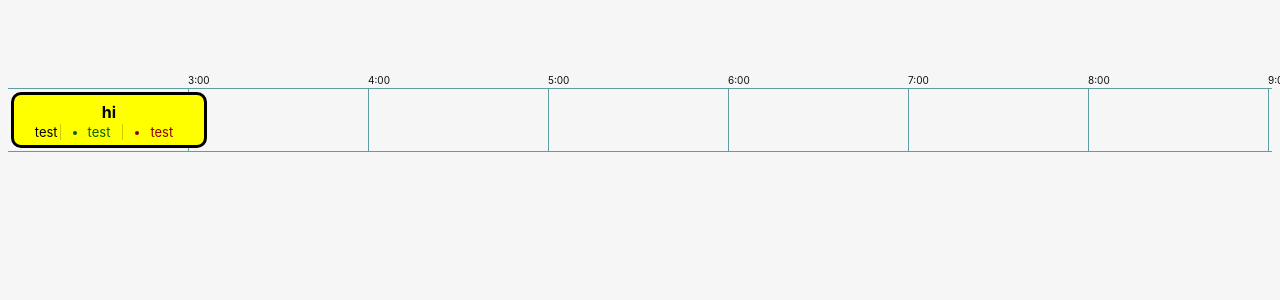
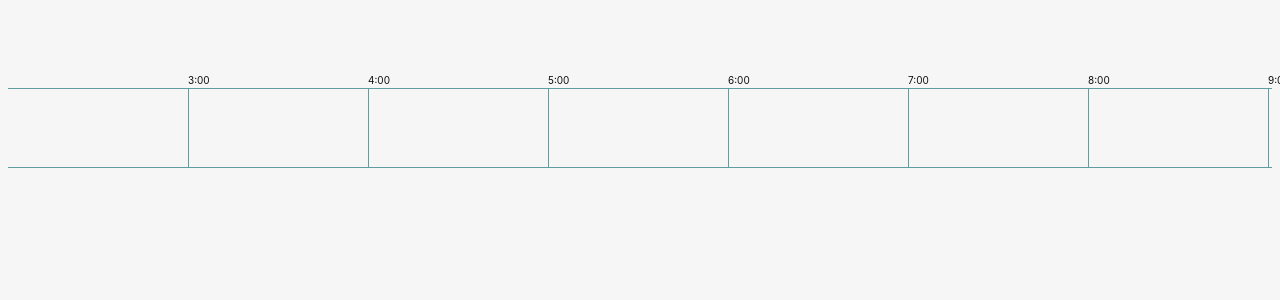
Before and after one commit to AlekseyPanas/StorageTree, a React (Vite) app in the folder inventory_manager/: page / in a window 1280 px wide. Shown: the top 300 px of the page. Built offline with nearby package versions, Linux system fonts and the light colour scheme.

Commit message:
data-adaptive goals

```diff
--- a/inventory_manager/src/components/Timeline.tsx
+++ b/inventory_manager/src/components/Timeline.tsx
@@ -1,6 +1,6 @@
 import "../styles/Timeline.css"
 import GoalBlock from "./GoalBlock";
-import {useEffect, useRef, useState} from "react";
+import {createRef, useEffect, useRef, useState} from "react";
 import {i} from "@tauri-apps/api/fs-6ad2a328";
 import {d} from "@tauri-apps/api/http-43c39402";
 
@@ -76,9 +76,9 @@ function fetchRecurrenceData(): RecurrenceDat[] {
         },
         success: ["+5B", "Cake"],
         failure: ["-6B / hr, +1B / hr"],
-        startTime: new Date(2024, 7, 15, 5, 30, 3),
-        goalLengthSeconds: 108000,  // seconds
-        goalSpawnInterval: 201600,  // seconds
+        startTime: new Date(2024, 7, 12, 5, 30, 3),
+        goalLengthSeconds: 108000 / 2,  // seconds
+        goalSpawnInterval: 201600 / 2,  // seconds
         isDraft: false
     }];
 }
@@ -100,20 +100,24 @@ function Timeline() {
         }]]
     });
 
-    let parentRefs = timelineStruct.rows.map((goals, i) => (
-        useRef(null)
-    ));
-    let childRefs = timelineStruct.rows.map((goals, i) => (
-        goals.map((goal, j) => (
-            useRef(null)
-        ))
-    ));
+    let parentRefs = useRef([]);
+    let childRefs = useRef([]);
+    updateChildAndParentRefArrays();
 
     let containerRef = useRef(null);
     let [containerWidth, setContainerWidth] = useState(0);
 
     let dragPosRecord = useRef(0);
     let isDragging = useRef(false);
+
+    function updateChildAndParentRefArrays() {
+        parentRefs.current = timelineStruct.rows.map((goals, i) => null);
+        childRefs.current = timelineStruct.rows.map((goals, i) => (
+            goals.map((goal, j) => null)
+        ));
+        //console.log(childRefs, parentRefs);
+        console.log("1");
+    }
 
     /**
      * Fetches data from backend and sets it to state variables
@@ -147,11 +151,13 @@ function Timeline() {
 
     /**
      * Given the start date epoch of the latest goal generated from the recurrence rec,
-     * return a list of parsed ghost goals ready for timeline use ending before the given date
+     * return a list of parsed ghost goals ready for timeline use ending before the given date.
+     * if latestGeneratedEpoch = 0, then assume recurrence has not yet spawned any goals
      */
     function generateGhostRecurrenceGoals(latestGeneratedEpoch: number, before: Date, rec: RecurrenceDat): ParsedGoal[] {
         let ghostGoals = [];
-        for (let i = latestGeneratedEpoch + rec.goalSpawnInterval; i <= before.getTime(); i += rec.goalSpawnInterval) {
+        let start = latestGeneratedEpoch === 0 ? rec.startTime.getTime() : latestGeneratedEpoch + (rec.goalSpawnInterval * 1000);
+        for (let i = start; i <= before.getTime(); i += rec.goalSpawnInterval * 1000) {
             ghostGoals.push({
                 title: rec.title,
                 criteria: getParsedCriteria(rec.criteria),
@@ -202,21 +208,21 @@ function Timeline() {
      * Update height of rows based on goals within them
      */
     function updateHeight() {
-        for (let i = 0; i < parentRefs.length; i++) {
+        for (let i = 0; i < parentRefs.current.length; i++) {
             let height = 0;
-            for (let j = 0; j < childRefs[i].length; j++) {
-                if (childRefs[i][j].current.offsetHeight > height) {
-                    height = childRefs[i][j].current.offsetHeight;
+            for (let j = 0; j < childRefs.current[i].length; j++) {
+                if (childRefs.current[i][j] !== null && childRefs.current[i][j].offsetHeight > height) {
+                    height = childRefs.current[i][j].offsetHeight;
                 }
             }
-            parentRefs[i].current.style.height = height + "px";
+            parentRefs.current[i].style.height = height + "px";
         }
+        console.log("height update");
     }
 
     function timeScale(event) {
-        setTimelineStruct({...timelineStruct, secondsPerPixel: timelineStruct.secondsPerPixel * Math.pow(1.003, event.deltaY)});
-        resizeHandler();
-        console.log("timescale");
+        setTimelineStruct({...timelineStruct, secondsPerPixel: timelineStruct.secondsPerPixel * Math.pow(1.003, event.deltaY),
+            rows: getUpdatedTimelineRows()});
     }
 
     function mouseDownHandler(event) {
@@ -241,24 +247,29 @@ function Timeline() {
     }
 
     function resizeHandler() {
-        updateHeight();
         setContainerWidth(containerRef.current.offsetWidth);
-        console.log("resizeHandler")
     }
 
     useEffect(() => {
         resizeHandler();
         fetchData();
-        //setTimelineStruct({...timelineStruct, rows: getUpdatedTimelineRows()});
+        setTimelineStruct({...timelineStruct, rows: getUpdatedTimelineRows()});
     }, []);
 
     useEffect(() => {
         window.addEventListener("resize", resizeHandler);
         window.addEventListener("wheel", timeScale);
-        console.log("useEffect");
+    }, [resizeHandler, timeScale]);
 
-        // Perform initial fetch
-    }, [resizeHandler, timeScale]);
+    useEffect(() => {
+        updateHeight();
+    }, [timelineStruct]);
+
+    useEffect(() => {
+        //console.log(childRefs, parentRefs);
+        console.log("3");
+        console.log("");
+    });
 
     return (
         <div ref={containerRef} id="timelineContainer" onMouseDown={mouseDownHandler} onMouseUp={mouseUpHandler}
@@ -314,7 +325,7 @@ function Timeline() {
             {
                 timelineStruct.rows.map((goals, i) => (
                     (
-                        <div className="timelineRow" ref={parentRefs[i]}>
+                        <div className="timelineRow" ref={(el) => {console.log("2");parentRefs.current[i] = el;}}>
                             {
                                 goals.map((goal, j) => {
                                     let goalStartMs = goal.startTime.getTime();
@@ -323,7 +334,7 @@ function Timeline() {
                                     let diffPx = diffMs / (timelineStruct.secondsPerPixel * 1000);
                                     let goalStartPx = (goalStartMs - leftEdgeMs) / (timelineStruct.secondsPerPixel * 1000);
                                     return (
-                                        <div className="goalBlockOuterContainer" ref={childRefs[i][j]}>
+                                        <div className="goalBlockOuterContainer" ref={(el) => {childRefs.current[i][j] = el;}}>
                                             <GoalBlock
                                                 key={i + "," + j}
                                                 goalTitle={goal.title}
```
Lines whose indentation alone changed are shown as unchanged.
